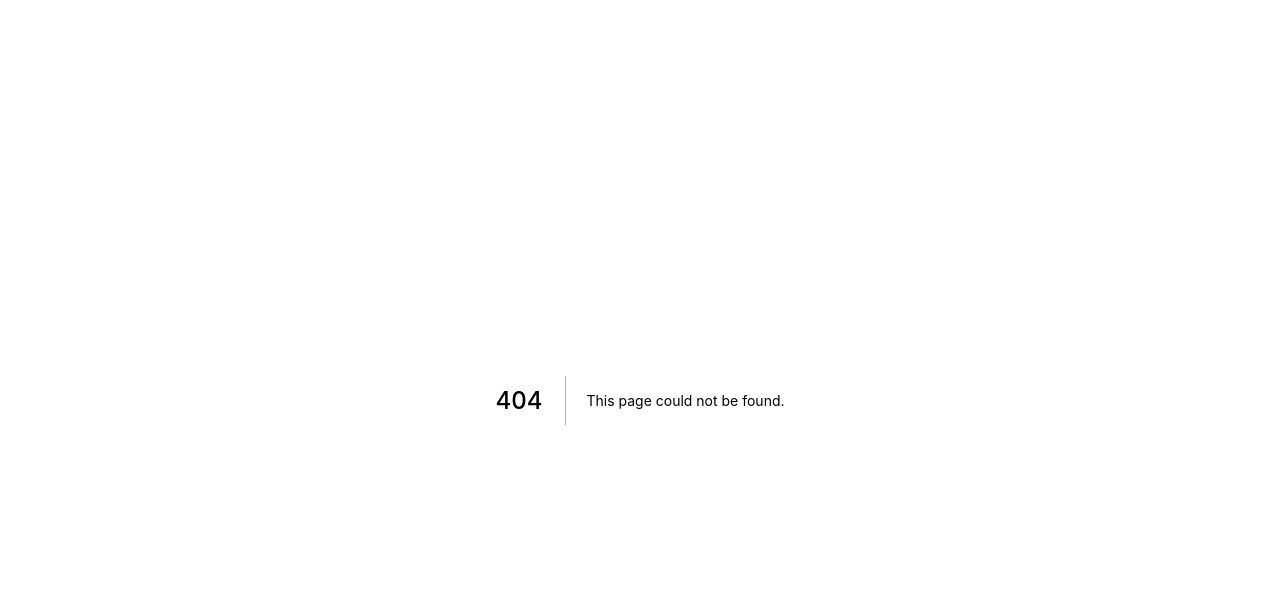
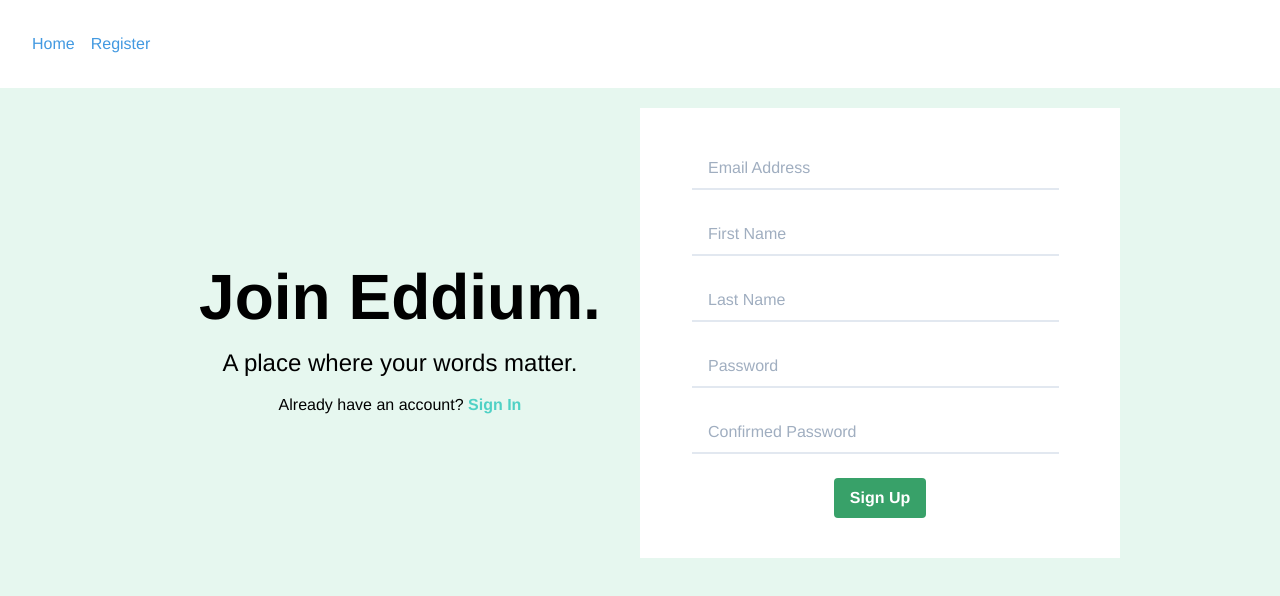
Before and after one commit to Sungmin-Kim-0508/eddium-client, a Next.js app: page /register in a window 1280 px wide. Before the commit this address had no page. Shown: the top 596 px of the page. Built offline with nearby package versions, Linux system fonts and the light colour scheme.

Commit message:
created Register page

```diff
--- /dev/null
+++ b/components/FormFields.tsx
@@ -0,0 +1,19 @@
+import React from 'react'
+import { Field, useField } from 'formik'
+
+type InputFieldProps = React.InputHTMLAttributes<HTMLInputElement> & {
+  name: string;
+}
+
+
+export const TextInput: React.FC<InputFieldProps> = ({ type, placeholder, className, ...props }) => {
+  const [field, { touched, error }] = useField({ ...props, type });
+  return (
+    <>
+      <div className="mb-6">
+        <Field {...field} placeholder={placeholder} className="border-b-2 focus:outline-none py-2 px-4 w-11/12 ml-3" />
+        {touched && error && <p className="text-red-500 text-xs italic ml-6">{error}</p>}
+      </div>
+    </>
+  );
+}
--- /dev/null
+++ b/components/Layout.tsx
@@ -0,0 +1,19 @@
+import React from 'react'
+import Nav from "./nav"
+
+type LayoutProps = {
+  bgColor?: 'bg-mediumPrimary'
+}
+
+const Layout: React.FC<LayoutProps> = ({ children, bgColor }) => {
+  return (
+    <>
+      <Nav />
+      <div className={`px-40 py-5 h-screen ${bgColor}`}>
+        {children}
+      </div>
+    </>
+  )
+}
+
+export default Layout
--- /dev/null
+++ b/components/Wrapper.tsx
@@ -0,0 +1,14 @@
+import React from 'react'
+
+type WrapperProps = {
+}
+
+const Wrapper: React.FC<WrapperProps> = ({ children }) => {
+  return (
+    <div>
+      {children}
+    </div>
+  );
+}
+
+export default Wrapper
--- a/components/nav.tsx
+++ b/components/nav.tsx
@@ -1,9 +1,5 @@
 import Link from 'next/link'
 
-const links = [
-  { href: 'https://github.com/vercel/next.js', label: 'GitHub' },
-  { href: 'https://nextjs.org/docs', label: 'Docs' },
-]
 
 export default function Nav() {
   return (
@@ -13,16 +9,10 @@ export default function Nav() {
           <Link href="/">
             <a className="text-blue-500 no-underline">Home</a>
           </Link>
+          <Link href="/register">
+            <a className="text-blue-500 no-underline pl-4">Register</a>
+          </Link>
         </li>
-        <ul className="flex justify-between items-center space-x-4">
-          {links.map(({ href, label }) => (
-            <li key={`${href}${label}`}>
-              <a href={href} className="btn-blue no-underline">
-                {label}
-              </a>
-            </li>
-          ))}
-        </ul>
       </ul>
     </nav>
   )
--- a/package.json
+++ b/package.json
@@ -7,13 +7,16 @@
     "start": "next start"
   },
   "dependencies": {
+    "formik": "2.2.0",
     "next": "latest",
     "react": "^16.13.1",
-    "react-dom": "^16.13.1"
+    "react-dom": "^16.13.1",
+    "yup": "0.29.3"
   },
   "devDependencies": {
     "@types/node": "14.11.8",
     "@types/react": "16.9.52",
+    "@types/yup": "0.29.8",
     "postcss-flexbugs-fixes": "4.2.1",
     "postcss-preset-env": "^6.7.0",
     "tailwindcss": "^1.7.4",
--- a/pages/index.tsx
+++ b/pages/index.tsx
@@ -1,14 +1,14 @@
 import Nav from '../components/nav'
+import Layout from '../components/Layout'
 
 export default function IndexPage() {
   return (
     <div>
-      <Nav />
-      <div className="py-20">
+      <Layout>
         <h1 className="text-5xl text-center text-accent-1">
           Next.js + Tailwind CSS
         </h1>
-      </div>
+      </Layout>
     </div>
   )
 }
--- /dev/null
+++ b/pages/register.tsx
@@ -0,0 +1,51 @@
+import React from 'react'
+import Layout from '../components/Layout'
+import { TextInput } from "../components/FormFields"
+import { Formik, Form } from 'formik'
+import * as yup from "yup";
+
+type RegisterProps = {
+}
+
+const validationSchema = yup.object({
+  email: yup.string().required('Please fill out email address.').email('Incorrect Email Address.'),
+  firstName: yup.string().required('Please fill out first name.'),
+  lastName: yup.string().required('Please fill out last name.'),
+  password: yup.string().required('Please fill out password.'),
+  confirmedPassword: yup.string().required('Please fill out confirmed password.'),
+})
+
+const Register: React.FC<RegisterProps> = ({}) => {
+  return (
+    <Layout bgColor="bg-mediumPrimary">
+      <div className="grid grid-cols-2 grid-rows-1">
+        <div className="flex flex-col justify-center content-center">
+          <h1 className="text-center text-6xl font-bold font-display">Join Eddium.</h1>
+          <p className="text-center text-2xl mb-3">A place where your words matter.</p>
+          <p className="text-center">Already have an account? <a href="#" className="text-teal-400 font-semibold">Sign In</a></p>
+        </div>
+        <Formik
+            initialValues={{ email: '', firstName: '', lastName: '', password: '', confirmedPassword: ''}}
+            validationSchema={validationSchema}
+            onSubmit={(values) => {
+              console.log('submit: ', values)
+            }}>
+              {({ isSubmitting, errors }) => (
+                <Form className="flex flex-col justify-center content-center bg-white p-10">
+                  <TextInput type="email" placeholder="Email Address" name="email" />
+                  <TextInput type="text" placeholder="First Name" name="firstName" />
+                  <TextInput type="text" placeholder="Last Name" name="lastName" />
+                  <TextInput type="password" placeholder="Password" name="password" />
+                  <TextInput type="password" placeholder="Confirmed Password" name="confirmedPassword" />
+                  <div className="text-center">
+                    <button type="submit" className="bg-green-600 hover:bg-green-700 text-white font-bold py-2 px-4 rounded">Sign Up</button>
+                  </div>
+                </Form>
+              )}
+          </Formik>
+      </div>
+    </Layout>
+  );
+}
+
+export default Register
--- a/styles/index.css
+++ b/styles/index.css
@@ -7,6 +7,10 @@
 /* Stop purging. */
 
 /* Write your own custom component styles here */
+html {
+  font-family: sohne, "Helvetica Neue", Helvetica, Arial, sans-serif
+}
+
 .btn-blue {
   @apply bg-blue-500 text-white font-bold py-2 px-4 rounded;
 }
--- a/tailwind.config.js
+++ b/tailwind.config.js
@@ -5,11 +5,15 @@ module.exports = {
   },
   purge: ['./components/**/*.{js,ts,jsx,tsx}', './pages/**/*.{js,ts,jsx,tsx}'],
   theme: {
+    fontFamily: {
+      mediumPrimary: ["sohne", '"Helvetica Neue"', "Helvetica", "Arial", "sans-serif"]
+    },
     extend: {
       colors: {
         'accent-1': '#333',
+        'mediumPrimary': '#e6f7ef'
       },
-    },
+    }
   },
   variants: {},
   plugins: [],
```
Also changed, not shown: 2 other files (tests, documents, lock files or other folders).
